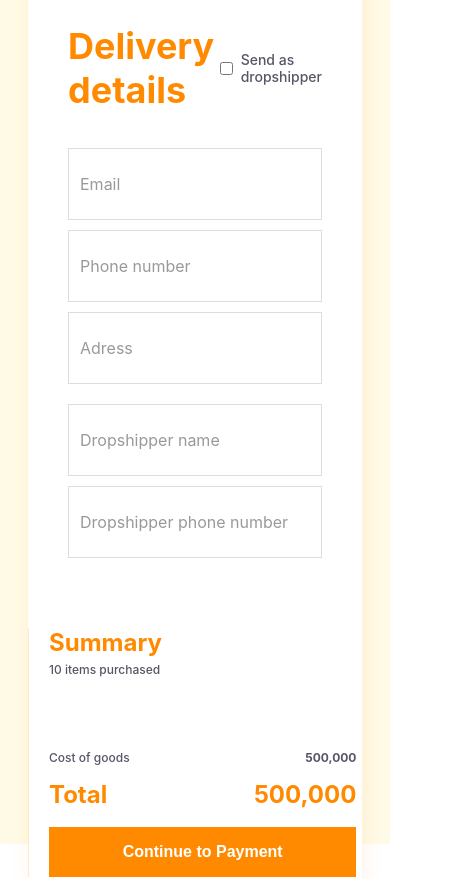
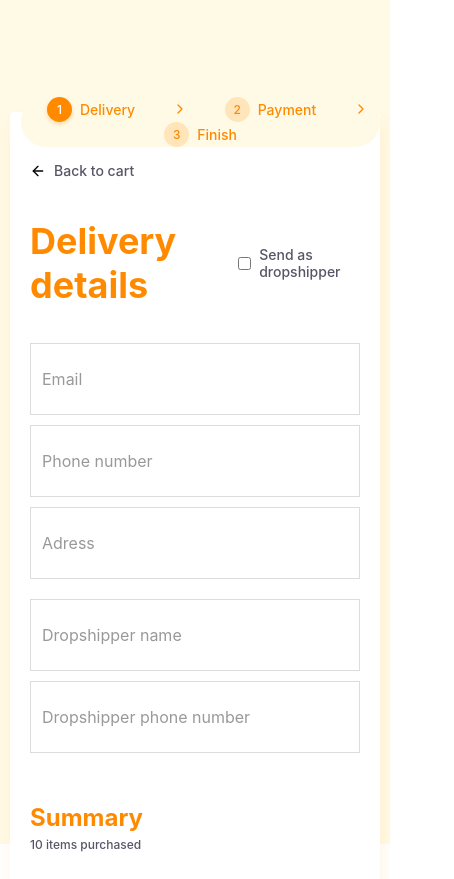
Before and after one commit to albarkahdev/jakmall-checkout-page, a React (Create React App) app: page / in a window 390 px wide. Shown: the top 879 px of the page, 454 px wide, since content can reach past the window. Built offline with nearby package versions, Linux system fonts and the light colour scheme.

Commit message:
responsive 1

```diff
--- /dev/null
+++ b/src/constants/screenSIze.js
@@ -0,0 +1,9 @@
+export const screenSize = {
+  mobileS: '320px',
+  mobileM: '375px',
+  mobileL: '425px',
+  tablet: '768px',
+  laptop: '1024px',
+  laptopL: '1440px',
+  desktop: '2560px'
+};
--- a/src/ui/BoxCheckout/BoxCheckout.js
+++ b/src/ui/BoxCheckout/BoxCheckout.js
@@ -1,9 +1,19 @@
 import styled from "styled-components";
+
+import { screenSize } from "../../constants/screenSize";
 
 const Wrapper = styled.section`
   position: relative;
   padding-top: 30px;
   top: -20px;
+  @media (max-width: ${screenSize.tablet}) {
+    padding-top: 100px;
+    top: 0px
+  }
+  @media (max-width: ${screenSize.mobileL}) {
+    padding-top: 100px;
+    top: 120px
+  }
 `;
 
 
--- a/src/ui/BoxForm/BoxForm.js
+++ b/src/ui/BoxForm/BoxForm.js
@@ -1,8 +1,14 @@
 import styled from 'styled-components';
+import { screenSize } from "../../constants/screenSize";
 
 const Wrapper = styled.div`
-  padding: 20px 40px 50px 40px;
   grid-area: boxForm;
+  @media (max-width: ${screenSize.desktop}) {
+    padding: 20px 40px 50px 40px;
+  }
+  @media (max-width: ${screenSize.laptop}) {
+    padding: 20px 20px 30px 20px;
+  }
 `;
 
 const BoxForm = ({ children }) => {
--- a/src/ui/BoxFormAndSummary/BoxFormAndSummary.js
+++ b/src/ui/BoxFormAndSummary/BoxFormAndSummary.js
@@ -1,10 +1,13 @@
 import styled from 'styled-components';
+import { screenSize } from "../../constants/screenSize";
 
 const Wrapper = styled.div`
   display: grid;
-  grid-template-columns: 70% auto;
-  grid-template-areas: "boxForm boxSummary";
-  @media (max-width: 425px) {
+  @media (max-width: ${screenSize.desktop}) {
+    grid-template-columns: 70% auto;
+    grid-template-areas: "boxForm boxSummary";
+  }
+  @media (max-width: ${screenSize.tablet}) {
     grid-template-columns: auto;
     grid-template-areas: "boxForm" "boxSummary";
   }
--- a/src/ui/BoxNavigation/BoxNavigation.js
+++ b/src/ui/BoxNavigation/BoxNavigation.js
@@ -1,5 +1,7 @@
 import styled from 'styled-components';
 import { FiArrowLeft } from "react-icons/fi";
+
+import { screenSize } from "../../constants/screenSize";
 import Text from '../Text/Text';
 import Space from '../Space/Space';
 
@@ -9,6 +11,10 @@ const Wrapper = styled.div`
   align-items: center;
   padding: 30px 40px 20px ${props => props.leftPadding + "px"};
   cursor: pointer;
+  @media (max-width: ${screenSize.mobileL}) {
+    padding: 20px;
+    padding-top: 50px;
+  }
 `;
 
 const BoxNavigation = ({ label, leftPadding = 40, onClick = () => null }) => {
--- a/src/ui/BoxSummary/BoxSummary.js
+++ b/src/ui/BoxSummary/BoxSummary.js
@@ -1,16 +1,25 @@
 import styled from 'styled-components';
+
 import Text from '../Text/Text';
 import BoxCost from '../BoxCost/BoxCost';
 import CostDescription from '../CostDescription/CostDescription';
 import Button from '../Button/Button';
 import Space from '../Space/Space';
 import AdditionalSummaryDescription from '../AdditionalSummaryDescription/AdditionalSummaryDescription';
+import { screenSize } from "../../constants/screenSize";
 
 const Wrapper = styled.div`
-  border-left: 1px solid #FFE8CC;
   grid-area: boxSummary;
-  padding: 0px 20px;
-  margin: 20px 0px;
+  @media (max-width: ${screenSize.desktop}) {
+    border-left: 1px solid #FFE8CC;
+    padding: 0px 20px;
+    margin: 20px 0px;
+  }
+  @media (max-width: ${screenSize.laptop}) {
+    border-left: 0px solid white;
+    padding: 0px 20px;
+    margin: 20px 0px;
+  }
 `;
 
 const BoxSummary = ({
--- a/src/ui/ContainerPage/ContainerPage.js
+++ b/src/ui/ContainerPage/ContainerPage.js
@@ -1,8 +1,17 @@
 import styled from "styled-components";
+import { screenSize } from "../../constants/screenSize";
 
 const Wrapper = styled.section`
   width: 100%;
-  padding: 0px 50px;
+  @media (max-width: ${screenSize.desktop}) {
+    padding: 0px 40px;
+  }
+  @media (max-width: ${screenSize.laptop}) {
+    padding: 0px 20px;
+  }
+  @media (max-width: ${screenSize.tablet}) {
+    padding: 0px 10px;
+  }
 `;
 
 
--- a/src/ui/Stepper/Stepper.js
+++ b/src/ui/Stepper/Stepper.js
@@ -2,12 +2,10 @@ import styled from "styled-components";
 import { FiChevronRight } from "react-icons/fi";
 
 import StepItem from "../StepItem/StepItem";
+import { screenSize } from "../../constants/screenSize";
 
 const Wrapper = styled.div`
   position: absolute;
-  left: 33%;
-  top: 0px;
-  padding: 20px;
 
   background: #FFFAE6;
   border-radius: 35px;
@@ -16,6 +14,28 @@ const Wrapper = styled.div`
   flex-direction: row;
   justify-content: space-around;
   align-items: center;
+  flex-wrap: wrap;
+
+  @media (max-width: ${screenSize.desktop}) {
+    left: 33%;
+    top: 0px;
+    padding: 20px;
+  }
+  @media (max-width: ${screenSize.laptop}) {
+    left: 20%;
+    top: 0px;
+    padding: 20px;
+  }
+  @media (max-width: ${screenSize.tablet}) {
+    top: 10%;
+    left: 20%;
+    padding: 10px;
+  }
+  @media (max-width: ${screenSize.mobileL}) {
+    top: 8%;
+    left: 3%;
+    padding: 0px;
+  }
 `;
 
 const ChevronRight = styled(FiChevronRight)`
```
